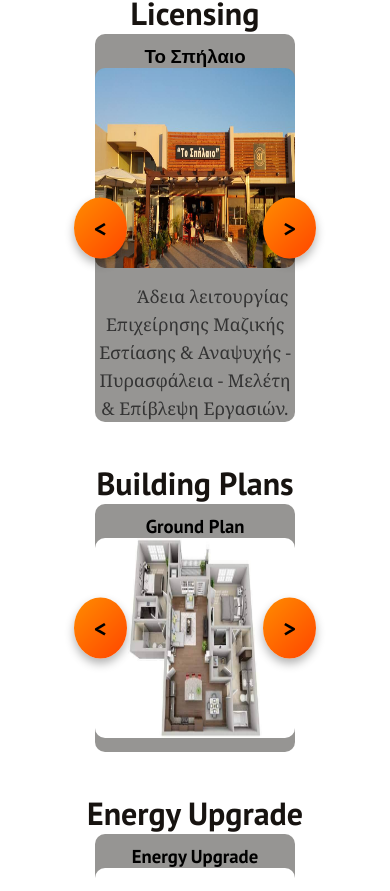
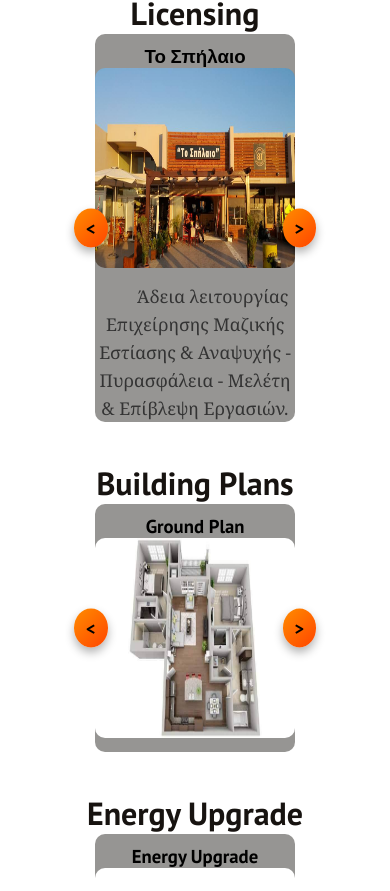
Before and after one commit to DimitrisMetskas/SimpleWebsite, a React (Create React App) app: page /products in a window 390 px wide. Shown: the part 912-1803 px from the top of the page. Built offline with nearby package versions, Linux system fonts and the light colour scheme.

Commit message:
Changes11

```diff
--- a/src/components/Slider.css
+++ b/src/components/Slider.css
@@ -22,7 +22,6 @@
   margin-top: 10px;
   font-family: Georgia, serif;
 }
-
 .slider img {
   width: 500px;
   height: 500px;
@@ -31,7 +30,6 @@
   border-radius: 10px;
   transition: opacity 0.5s ease-in-out;
 }
-
 .prev, .next {
   position: absolute;
   top: 50%;
@@ -46,12 +44,10 @@
   box-shadow: 0px 5px 10px rgba(0, 0, 0, 0.3);
   transition: transform 0.2s ease, box-shadow 0.2s ease;
 }
-
 .prev:hover, .next:hover {
   transform: translateY(-50%) scale(1.1);
   box-shadow: 0px 8px 15px rgba(0, 0, 0, 0.4);
 }
-
 .prev { left: 10px; }
 .next { right: 10px; }
 
@@ -65,4 +61,10 @@
     max-width: 200px ;
     max-height: 200px;
   }
+  .prev, .next {
+    padding: 8px 12px;
+    font-size: 18px;
+  }
+
+
 }
```
